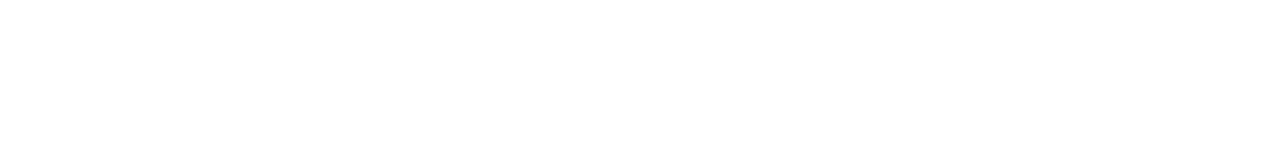
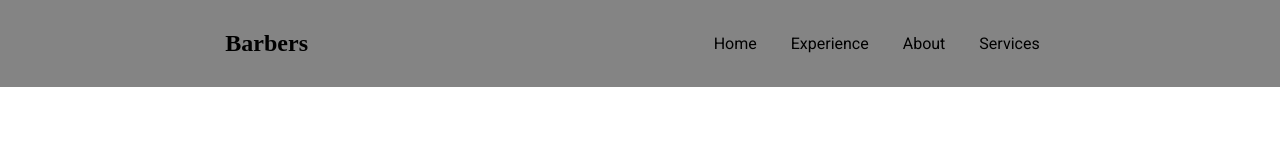
Before and after one commit to pageler/08_barbers_project, a plain HTML site: page index.html in a window 1280 px wide. Drawn offline with Linux system fonts and the light colour scheme; a web font is replaced by a local one.

Commit message:
Nav section.

```diff
--- a/index.html
+++ b/index.html
@@ -8,6 +8,19 @@
     <link rel="stylesheet" href="style.css">
 </head>
 <body>
+    <!-- Header -->
+    <header class="header">
+        <nav class="nav">
+            <h1 class="logo">Barbers</h1>
+            <!-- ul>li*4>a -->
+            <ul>
+                <li><a href="">Home</a></li>
+                <li><a href="">Experience</a></li>
+                <li><a href="">About</a></li>
+                <li><a href="">Services</a></li>
+            </ul>
+        </nav>
+    </header>
 
 </body>
 </html>
--- a/style.css
+++ b/style.css
@@ -0,0 +1,37 @@
+@import url('https://fonts.googleapis.com/css2?family=Playfair:ital,opsz,wght@0,5..1200,300..900;1,5..1200,300..900&display=swap');
+@import url('https://fonts.googleapis.com/css2?family=Roboto:ital,wght@0,100..900;1,100..900&display=swap');
+
+/* Variables */
+:root {
+    --main-color: #37132d;
+    --main-font: "Playfair", serif;
+    --secondary-font: "Roboto", serif;
+}
+
+/* Resets */
+* {
+    margin: 0;
+    padding: 0;
+    box-sizing: border-box;
+}
+
+/* Nav */
+nav {
+    display: flex;
+    justify-content: space-around;
+    align-items: center;
+    background-color: rgb(132, 132, 132);
+    padding: 30px;
+}
+
+ul li {
+    list-style: none;
+    display: inline;
+}
+
+ul li a {
+    text-decoration: none;
+    margin: 15px;
+    color: #000;
+    font-family: var(--secondary-font);
+}
```
